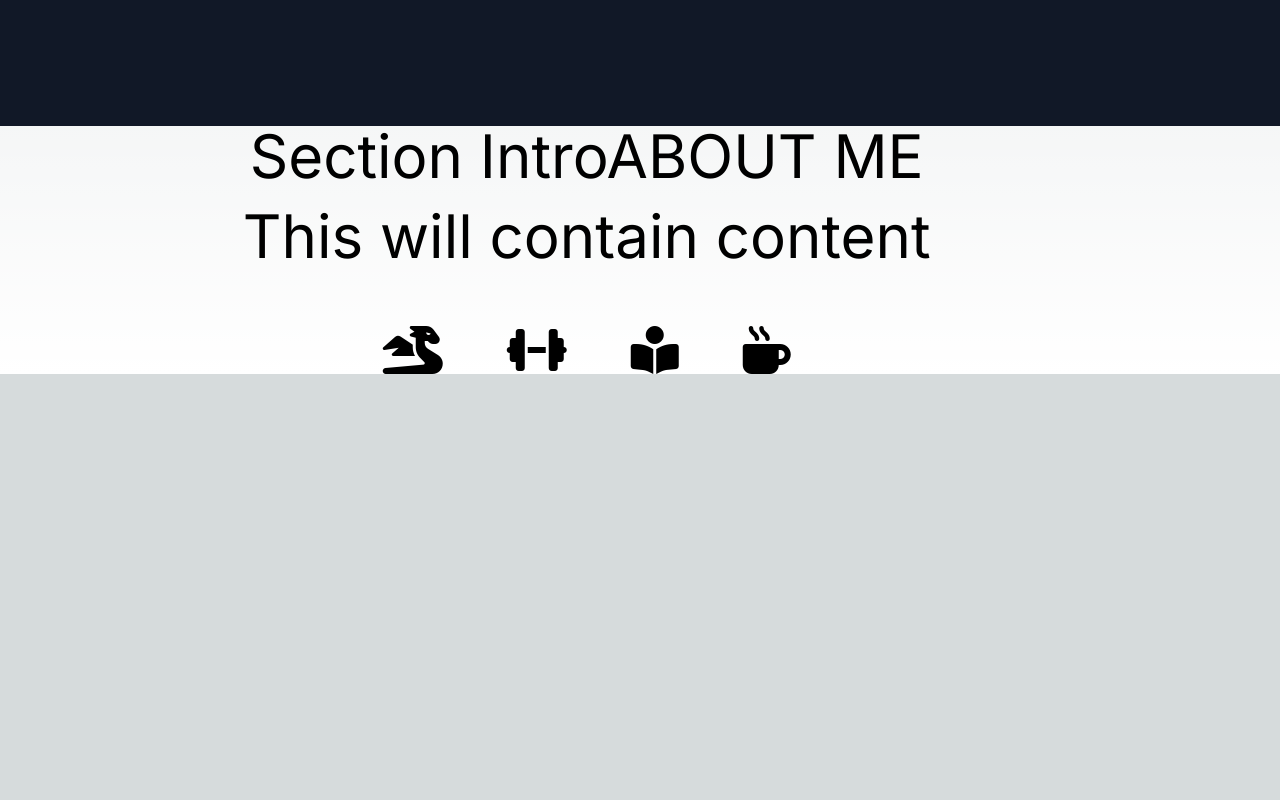
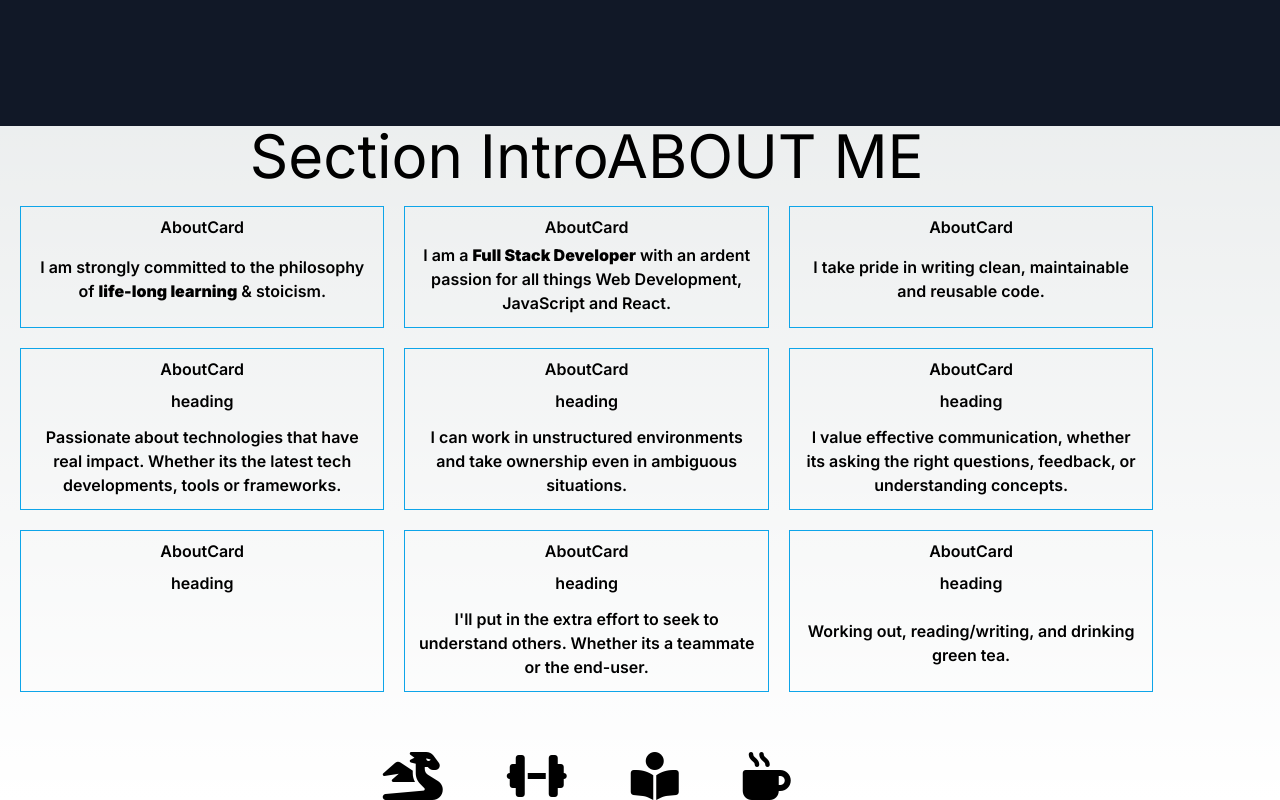
Before and after one commit to DragonSenses/nextjs-portfolio, a Next.js app: page / in a window 1280 px wide. Shown: the part 674-1474 px from the top of the page. Before the commit the page ends 1048 px from the top, so only its background shows below. Built offline with nearby package versions, Linux system fonts and the light colour scheme.

Commit message:
Add content

```diff
--- a/app/About.js
+++ b/app/About.js
@@ -1,14 +1,30 @@
 import React from 'react';
 import SectionIntro from './SectionIntro';
+import AboutCard from './AboutCard';
 
 export default function About() {
   return (
     <section id='about-me' className='sm:text-6xl'>
       <div className='w-11/12 max-w-full flex items-center flex-col'>
+
         <SectionIntro>ABOUT ME</SectionIntro>
+
         <div className='p-5 gap-5 grid text-center
-        [grid-template-columns:_repeat(1,_minMax(0,_1fr))]'>
-          This will contain content
+        [grid-template-columns:_repeat(1,_minMax(0,_1fr))]
+        sm:[grid-template-columns:_repeat(3,_minmax(0,_1fr))]'>
+          <AboutCard>I am strongly committed to the philosophy of <strong>life-long learning</strong> & stoicism.</AboutCard>
+          <AboutCard>I am a <strong>Full Stack Developer</strong> with an ardent passion for all things
+            Web Development, JavaScript and React.</AboutCard>
+          <AboutCard>I take pride in writing clean, maintainable and reusable code.</AboutCard>
+          <AboutCard heading='Self-Motivated'>Passionate about technologies that have real impact.
+              Whether its the latest tech developments, tools or frameworks.</AboutCard>
+          <AboutCard heading='Accountable'>I can work in unstructured environments and take ownership even in ambiguous situations.</AboutCard>
+          <AboutCard heading='Communicator'>I value effective communication, whether
+              its asking the right questions, feedback, or understanding concepts.</AboutCard>
+          <AboutCard heading='Quick Learner'></AboutCard>
+          <AboutCard heading='Empathetic'>I'll put in the extra effort to seek to understand others.
+              Whether its a teammate or the end-user. </AboutCard>
+          <AboutCard heading='Hobbies'>Working out, reading/writing, and drinking green tea.</AboutCard>
         </div>
 
         <div className='flex items-center text-3xl gap-8 pt-10 pb-0 sm:text-5xl sm:gap-16'>
```
